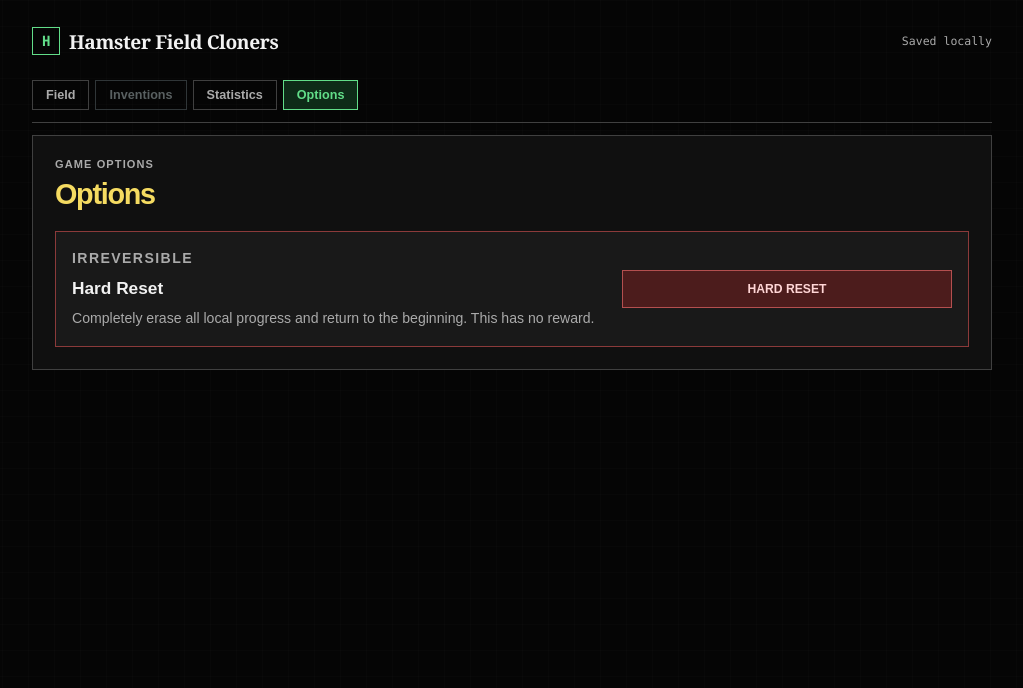
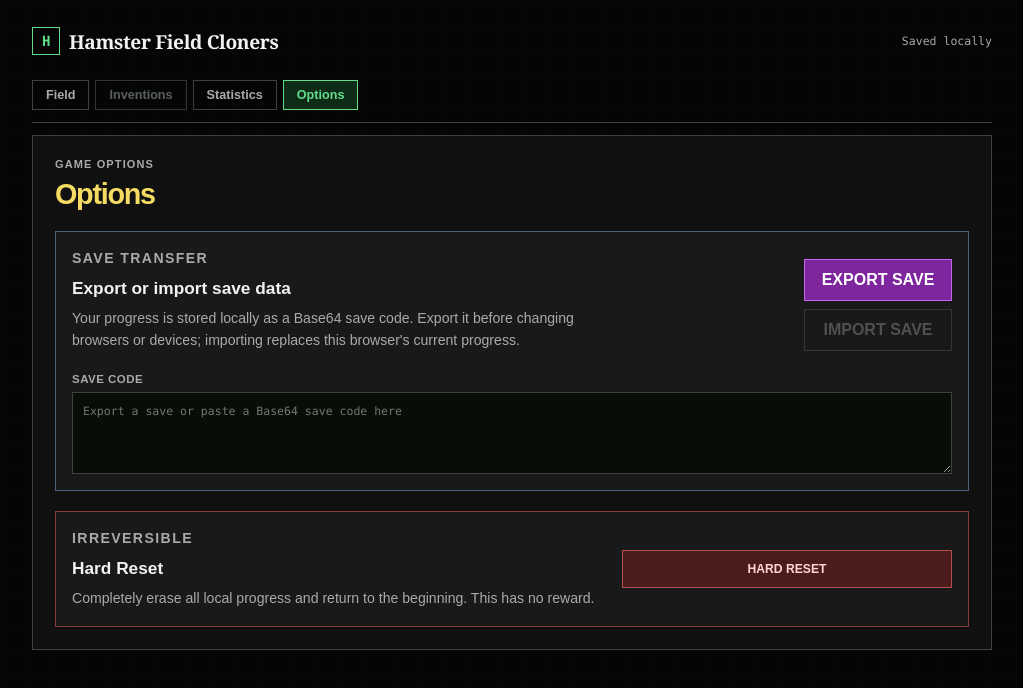
Before and after one commit to LimeMarble/Hamster-Cloners, a React (Vite) app: page / in a window 1280 px wide. Both pictures are taken after a click on the button "Options". Shown: the top 688 px of the page, without its empty margins (128-1151 px from the left). Built offline with nearby package versions, Linux system fonts and the light colour scheme.

Commit message:
Added save system

```diff
--- a/src/App.css
+++ b/src/App.css
@@ -273,6 +273,65 @@ h2 {
 
 .hard-reset-card {
   border-color: #8b3a3a;
+}
+
+.save-transfer-card {
+  display: grid;
+  grid-template-columns: minmax(0, 1fr) auto;
+  align-items: end;
+  border-color: #496681;
+}
+
+.save-transfer-card > div:first-child {
+  align-self: center;
+}
+
+.save-transfer-controls {
+  display: grid;
+  gap: 8px;
+  min-width: 148px;
+}
+
+.save-code-label {
+  display: grid;
+  grid-column: 1 / -1;
+  gap: 7px;
+  color: var(--text-muted);
+  font-size: 0.72rem;
+  font-weight: 700;
+  letter-spacing: 0.04em;
+  text-transform: uppercase;
+}
+
+.save-code-input {
+  min-height: 82px;
+  resize: vertical;
+  padding: 10px;
+  border: 1px solid var(--line);
+  color: var(--text-strong);
+  background: #080d08;
+  font: 0.72rem/1.4 ui-monospace, SFMono-Regular, Menlo, Consolas, monospace;
+  letter-spacing: 0;
+  text-transform: none;
+}
+
+.save-code-input:focus {
+  outline: 1px solid var(--field-green);
+  outline-offset: 1px;
+}
+
+.save-transfer-status {
+  grid-column: 1 / -1;
+  margin: 0;
+  font-size: 0.78rem;
+}
+
+.save-transfer-status-success {
+  color: var(--field-green);
+}
+
+.save-transfer-status-error {
+  color: #ff9999;
 }
 
 .hard-reset-button {
@@ -968,6 +1027,14 @@ dd {
     gap: 18px;
   }
 
+  .save-transfer-card {
+    display: flex;
+  }
+
+  .save-transfer-controls {
+    width: 100%;
+  }
+
   .field-stats,
   .replicator-stats {
     display: grid;
--- a/src/App.jsx
+++ b/src/App.jsx
@@ -40,7 +40,7 @@ import {
 } from './game/crops.js'
 import { getMonocropThreshold } from './game/monocropPenalty.js'
 import { getCachedFormattedNumber } from './game/numberFormat.js'
-import { loadGame, saveGame } from './game/storage'
+import { exportGame, importGame, loadGame, saveGame } from './game/storage'
 import './App.css'
 
 function FormattedNumber({ value, maximumFractionDigits = 1 }) {
@@ -229,6 +229,8 @@ function App() {
   const [isMonocropWarningOpen, setIsMonocropWarningOpen] = useState(false)
   const [hardResetClicks, setHardResetClicks] = useState(0)
   const [lastHardResetClickAt, setLastHardResetClickAt] = useState(0)
+  const [saveCode, setSaveCode] = useState('')
+  const [saveTransferStatus, setSaveTransferStatus] = useState(null)
 
   function updateGame(update) {
     const nextGame = update(gameRef.current)
@@ -714,7 +716,54 @@ function App() {
   function openOptions() {
     setHardResetClicks(0)
     setLastHardResetClickAt(0)
+    setSaveTransferStatus(null)
     setActiveTab('options')
+  }
+
+  async function exportSave() {
+    const nextSaveCode = exportGame(gameRef.current)
+    setSaveCode(nextSaveCode)
+
+    try {
+      await navigator.clipboard.writeText(nextSaveCode)
+      setSaveTransferStatus({
+        type: 'success',
+        message: 'Save code copied to your clipboard.',
+      })
+    } catch {
+      setSaveTransferStatus({
+        type: 'success',
+        message: 'Save code is ready below. Copy it somewhere safe.',
+      })
+    }
+  }
+
+  function importSave() {
+    try {
+      const importedGame = importGame(saveCode)
+
+      gameRef.current = importedGame
+      setGame(importedGame)
+      setIsEditingBlueprint(false)
+      setIsUnionConfirmationOpen(false)
+      setPendingBlueprintExpansionId(null)
+      setPendingMirrorCornPlacement(null)
+      setHoveredEditorCrop(null)
+      setSelectedCrop('leek')
+      setSaveCode('')
+      setSaveTransferStatus({
+        type: 'success',
+        message: 'Save imported. Your local progress has been replaced.',
+      })
+    } catch (error) {
+      setSaveTransferStatus({
+        type: 'error',
+        message:
+          error instanceof Error
+            ? error.message
+            : 'The save code could not be imported.',
+      })
+    }
   }
 
   function openInventions() {
@@ -1082,6 +1131,53 @@ function App() {
         <section className="inventions-panel options-panel" aria-labelledby="options-title">
           <p className="eyebrow">Game options</p>
           <h1 id="options-title">Options</h1>
+          <article className="invention-card save-transfer-card">
+            <div>
+              <p className="eyebrow">Save transfer</p>
+              <h2>Export or import save data</h2>
+              <p>
+                Your progress is stored locally as a Base64 save code. Export it
+                before changing browsers or devices; importing replaces this
+                browser&apos;s current progress.
+              </p>
+            </div>
+            <div className="save-transfer-controls">
+              <button
+                type="button"
+                className="primary-button"
+                onClick={exportSave}
+              >
+                Export save
+              </button>
+              <button
+                type="button"
+                className="secondary-button"
+                onClick={importSave}
+                disabled={!saveCode.trim()}
+              >
+                Import save
+              </button>
+            </div>
+            <label className="save-code-label" htmlFor="save-code">
+              Save code
+              <textarea
+                id="save-code"
+                className="save-code-input"
+                value={saveCode}
+                onChange={(event) => setSaveCode(event.target.value)}
+                placeholder="Export a save or paste a Base64 save code here"
+                spellCheck="false"
+              />
+            </label>
+            {saveTransferStatus ? (
+              <p
+                className={`save-transfer-status save-transfer-status-${saveTransferStatus.type}`}
+                role="status"
+              >
+                {saveTransferStatus.message}
+              </p>
+            ) : null}
+          </article>
           <article className="invention-card hard-reset-card">
             <div>
               <p className="eyebrow">Irreversible</p>
--- a/src/game/storage.js
+++ b/src/game/storage.js
@@ -14,6 +14,36 @@ import {
 } from './crops.js'
 
 export const SAVE_KEY = 'hamster-field-cloners-save-v1'
+export const SAVE_FORMAT_VERSION = 1
+
+function encodeBase64(value) {
+  const bytes = new TextEncoder().encode(value)
+  let binary = ''
+
+  bytes.forEach((byte) => {
+    binary += String.fromCharCode(byte)
+  })
+
+  return globalThis.btoa(binary)
+}
+
+function decodeBase64(value) {
+  const saveCode = value.trim()
+
+  if (
+    !saveCode ||
+    !/^(?:[A-Za-z0-9+/]{4})*(?:[A-Za-z0-9+/]{2}==|[A-Za-z0-9+/]{3}=)?$/.test(
+      saveCode,
+    )
+  ) {
+    throw new Error('The save code is not valid Base64.')
+  }
+
+  const binary = globalThis.atob(saveCode)
+  const bytes = Uint8Array.from(binary, (character) => character.charCodeAt(0))
+
+  return new TextDecoder().decode(bytes)
+}
 
 function toNonNegativeNumber(value, fallback) {
   const parsed = Number(value)
@@ -123,10 +153,58 @@ export function normalizeGame(rawGame) {
   }
 }
 
+export function exportGame(game) {
+  return encodeBase64(
+    JSON.stringify({
+      version: SAVE_FORMAT_VERSION,
+      game,
+    }),
+  )
+}
+
+export function importGame(saveCode) {
+  let payload
+
+  try {
+    payload = JSON.parse(decodeBase64(saveCode))
+  } catch (error) {
+    throw new Error(
+      error instanceof Error && error.message === 'The save code is not valid Base64.'
+        ? error.message
+        : 'The save code is invalid or corrupted.',
+      { cause: error },
+    )
+  }
+
+  if (
+    !payload ||
+    typeof payload !== 'object' ||
+    payload.version !== SAVE_FORMAT_VERSION ||
+    !payload.game ||
+    typeof payload.game !== 'object'
+  ) {
+    throw new Error('This save code is from an unsupported version of the game.')
+  }
+
+  return normalizeGame(payload.game)
+}
+
 export function loadGame() {
   try {
     const rawSave = window.localStorage.getItem(SAVE_KEY)
-    return rawSave ? normalizeGame(JSON.parse(rawSave)) : createInitialGame()
+
+    if (!rawSave) {
+      return createInitialGame()
+    }
+
+    try {
+      return importGame(rawSave)
+    } catch {
+      // Migrate pre-save-code JSON saves without taking away existing progress.
+      const migratedGame = normalizeGame(JSON.parse(rawSave))
+      saveGame(migratedGame)
+      return migratedGame
+    }
   } catch {
     return createInitialGame()
   }
@@ -134,7 +212,7 @@ export function loadGame() {
 
 export function saveGame(game) {
   try {
-    window.localStorage.setItem(SAVE_KEY, JSON.stringify(game))
+    window.localStorage.setItem(SAVE_KEY, exportGame(game))
   } catch {
     // The game remains playable if storage is unavailable or full.
   }
```
Also changed, not shown: 1 other file (tests, documents, lock files or other folders).
